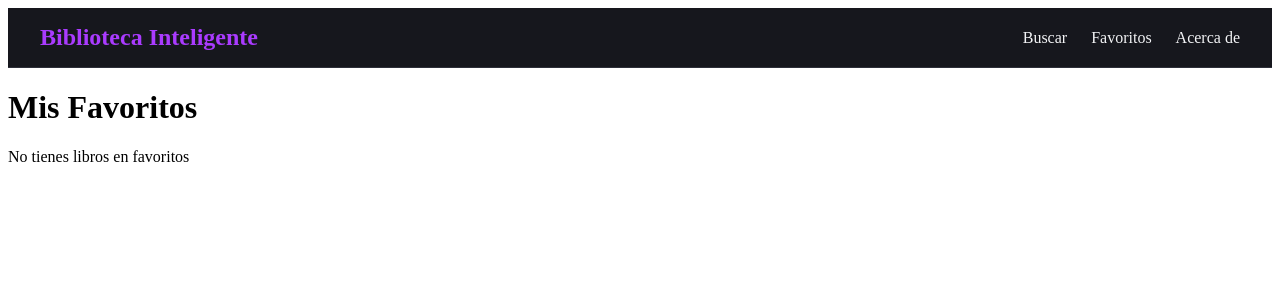
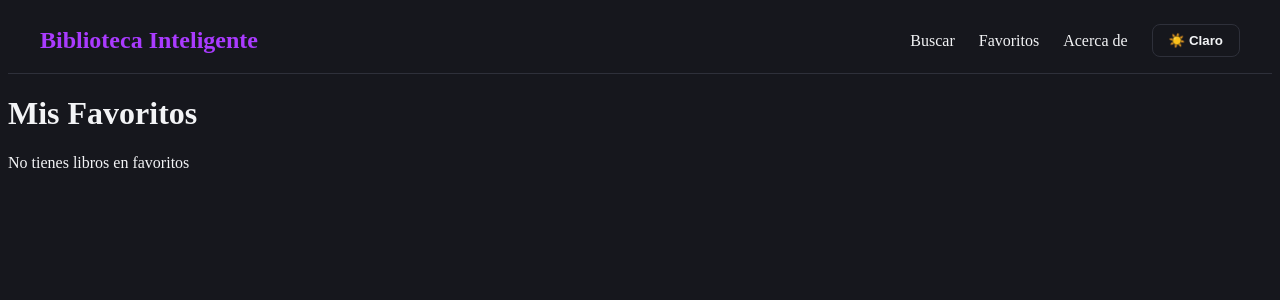
Before and after one commit to Macacofig/ExamTecWeb, a Next.js app: page /favoritos in a window 1280 px wide. Shown: the top 300 px of the page. Built offline with nearby package versions, Linux system fonts and the light colour scheme.

Commit message:
feat: Extra de modo oscuro anidado correctamente

```diff
--- a/src/SCSS/global.scss
+++ b/src/SCSS/global.scss
@@ -1,3 +1,29 @@
+:root {
+  --bg-main: #16171d;
+  --card-bg: #1f2028;
+  --text-main: #f3f4f6;
+  --text-muted: #9ca3af;
+  --border-color: #2e303a;
+  --accent: #aa3bff;
+  --accent-hover: #c084fc;
+}
+
+[data-theme='light'] {
+  --bg-main: #f3f4f6;
+  --card-bg: #ffffff;
+  --text-main: #111827;
+  --text-muted: #4b5563;
+  --border-color: #d1d5db;
+  --accent: #8b5cf6;
+  --accent-hover: #7c3aed;
+}
+
+body {
+  background-color: var(--bg-main);
+  color: var(--text-main);
+  transition: background-color 0.3s ease, color 0.3s ease;
+}
+
 .grid {
   display: grid;
   grid-template-columns: repeat(auto-fill, minmax(200px, 1fr));
--- a/src/components/Navbar/Navbar.module.scss
+++ b/src/components/Navbar/Navbar.module.scss
@@ -3,31 +3,48 @@
   justify-content: space-between;
   align-items: center;
   padding: 1rem 2rem;
-  background-color: var(--bg-dark, #16171d);
-  border-bottom: 1px solid var(--border-color, #2e303a);
+  background-color: var(--bg-main);
+  border-bottom: 1px solid var(--border-color);
 
   .logo a {
     font-size: 1.5rem;
     font-weight: bold;
-    color: var(--accent, #aa3bff);
+    color: var(--accent);
     text-decoration: none;
   }
 
   .navLinks {
     display: flex;
     gap: 1.5rem;
+    align-items: center;
     list-style: none;
     margin: 0;
     padding: 0;
 
     a {
-      color: var(--text-main, #f3f4f6);
+      color: var(--text-main);
       text-decoration: none;
       transition: color 0.3s ease;
 
       &:hover {
-        color: var(--accent-hover, #c084fc);
+        color: var(--accent-hover);
       }
+    }
+  }
+
+  .themeToggle {
+    background: transparent;
+    border: 1px solid var(--border-color);
+    color: var(--text-main);
+    padding: 0.5rem 1rem;
+    border-radius: 8px;
+    cursor: pointer;
+    font-weight: bold;
+    transition: all 0.3s ease;
+
+    &:hover {
+      background-color: var(--card-bg);
+      border-color: var(--accent);
     }
   }
 
@@ -39,6 +56,7 @@
     .navLinks {
       width: 100%;
       justify-content: space-around;
+      flex-wrap: wrap;
     }
   }
 }
--- a/src/components/Navbar/Navbar.tsx
+++ b/src/components/Navbar/Navbar.tsx
@@ -1,7 +1,25 @@
+'use client';
+
 import Link from 'next/link';
+import { useEffect, useState } from 'react';
 import styles from './Navbar.module.scss';
 
 export default function Navbar() {
+  const [theme, setTheme] = useState('dark');
+
+  useEffect(() => {
+    const savedTheme = localStorage.getItem('theme') || 'dark';
+    setTheme(savedTheme);
+    document.documentElement.setAttribute('data-theme', savedTheme);
+  }, []);
+
+  const toggleTheme = () => {
+    const newTheme = theme === 'dark' ? 'light' : 'dark';
+    setTheme(newTheme);
+    localStorage.setItem('theme', newTheme);
+    document.documentElement.setAttribute('data-theme', newTheme);
+  };
+
   return (
     <nav className={styles.navbar}>
       <div className={styles.logo}>
@@ -17,6 +35,11 @@ export default function Navbar() {
         <li>
           <Link href="/acerca">Acerca de</Link>
         </li>
+        <li>
+          <button onClick={toggleTheme} className={styles.themeToggle}>
+            {theme === 'dark' ? '☀️ Claro' : '🌙 Oscuro'}
+          </button>
+        </li>
       </ul>
     </nav>
   );
```
